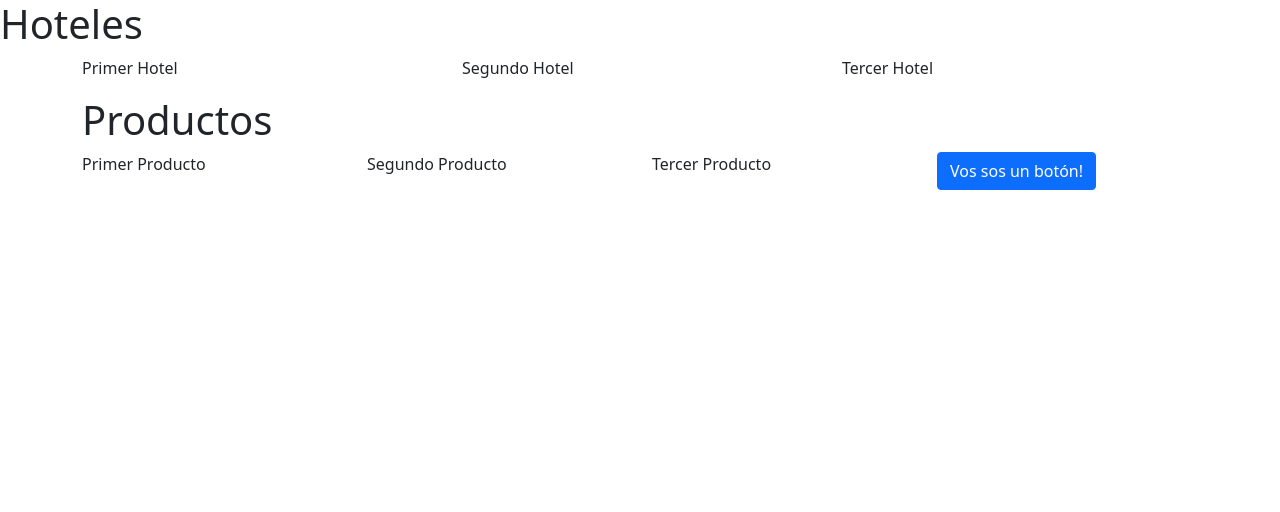
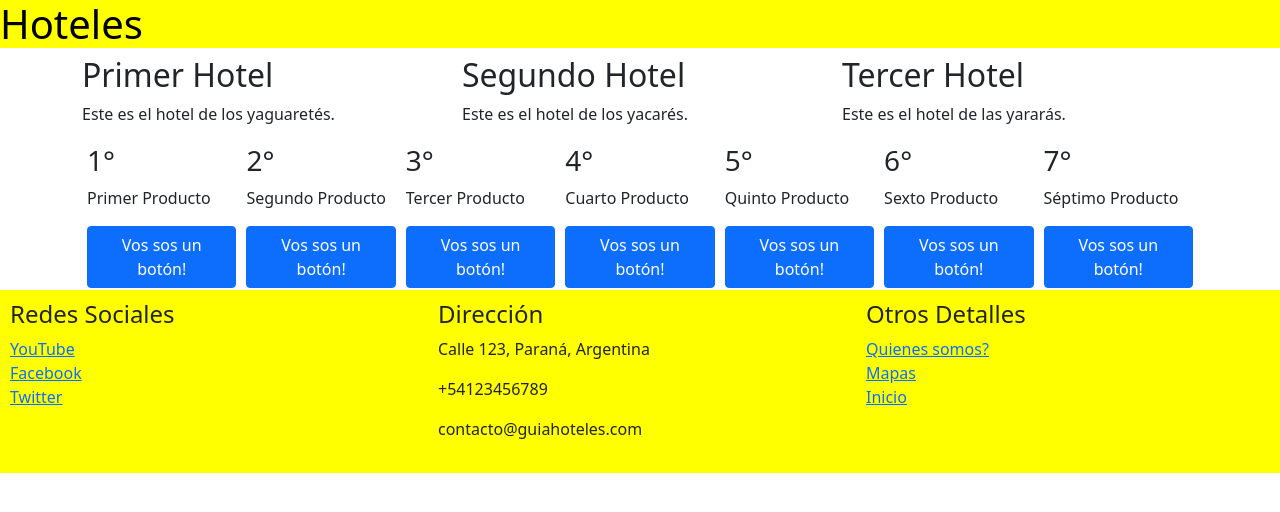
Before and after one commit to beatricemakdah/guia-hoteles, a website: page index.html in a window 1280 px wide. Drawn offline with nearby package versions, Linux system fonts and the light colour scheme.

Commit message:
Agregamos elementos flex

```diff
--- /dev/null
+++ b/css/main.css
@@ -0,0 +1,16 @@
+.jumbotron {
+    background-color: yellow;
+    color: black;
+}
+
+footer {
+    padding: 10px 10px 0 10px;
+    background-color: yellow;
+    margin-bottom: 0;
+}
+
+.card-hotel {
+    flex: 1 150px;
+    padding: 2px 5px 2px 5px;
+    height 100%;
+}
--- a/index.html
+++ b/index.html
@@ -3,38 +3,64 @@
   <head>
     <meta charset="utf-8">
     <meta name="viewport" content="width=device-width, initial-scale=1, shrink-to-fit=no">
-    <title>Bootstrap demo</title>
+    <title>Guía Hoteles</title>
     <link rel="stylesheet" href="node_modules/bootstrap/dist/css/bootstrap.min.css">
+    <link rel="stylesheet" href="css/main.css">
   </head>
   <body>
     <div class="jumbotron">
         <h1>Hoteles</h1>
+    </div>
     <div class="container">
         <div class="row">
             <div class="col">
-                    <p>Primer Hotel</p>
+                <h2>Primer Hotel</h2>
+                <p>Este es el hotel de los yaguaretés.</p>
             </div>
             <div class="col">
-                    <p>Segundo Hotel</p>
+                <h2>Segundo Hotel</h2>
+                <p>Este es el hotel de los yacarés.</p>
             </div>
             <div class="col">
-                    <p>Tercer Hotel</p>
+                <h2>Tercer Hotel</h2>
+                <p>Este es el hotel de las yararás.</p>
             </div>
         </div>
-            <h1>Productos</h1>
-            <div class="row">
-                <div class="col">
+        <div class="d-flex flex-wrap">
+            <div class="col card-hotel">
+                <h3>1°</h3>
                 <p>Primer Producto</p>
+                <button class="btn btn-primary">Vos sos un botón!</button>
             </div>
-                <div class="col">
+            <div class="col card-hotel">
+                <h3>2°</h3>
                 <p>Segundo Producto</p>
+                <button class="btn btn-primary">Vos sos un botón!</button>
             </div>
-                <div class="col">
+            <div class="col card-hotel">
+                <h3>3°</h3>
                 <p>Tercer Producto</p>
+                <button class="btn btn-primary">Vos sos un botón!</button>
             </div>
-                <div class="col">
-                    <button type="button" class="btn btn-primary">Vos sos un botón!</button>
+            <div class="col card-hotel">
+                <h3>4°</h3>
+                <p>Cuarto Producto</p>
+                <button class="btn btn-primary">Vos sos un botón!</button>
             </div>
+            <div class="col card-hotel">
+                <h3>5°</h3>
+                <p>Quinto Producto</p>
+                <button class="btn btn-primary">Vos sos un botón!</button>
+            </div>
+            <div class="col card-hotel">
+                <h3>6°</h3>
+                <p>Sexto Producto</p>
+                <button class="btn btn-primary">Vos sos un botón!</button>
+            </div>
+            <div class="col card-hotel">
+                <h3>7°</h3>
+                <p>Séptimo Producto</p>
+                <button class="btn btn-primary">Vos sos un botón!</button>
             </div>
         </div>
     </div>
@@ -42,4 +68,29 @@
     <script src="node_modules/popper.js/dist/popper.min.js"></script>
     <script src="node_modules/bootstrap/dist/js/bootstrap.min.js"></script>
     </body>
+
+    <footer>
+        <div class="row">
+            <div class="col-sm-4 d-flex flex-column">
+                <h4>Redes Sociales</h4>
+                <a href="https://www.youtube.com/">YouTube</a>
+                <a href="https://www.facebook.com/">Facebook</a>
+                <a href="https://twitter.com/">Twitter</a>
+            </div>
+            <div class="col-sm-4 d-flex flex-column">
+                <address>
+                    <h4>Dirección</h4>
+                    <p>Calle 123, Paraná, Argentina</p>
+                    <p>+54123456789</p>
+                    <p>contacto@guiahoteles.com</p>
+                </address>
+            </div>
+            <div class="col-sm-4 d-flex flex-column">
+                <h4>Otros Detalles</h4>
+                <a href="https://www.youtube.com/">Quienes somos?</a>
+                <a href="https://www.facebook.com/">Mapas</a>
+                <a href="https://twitter.com/">Inicio</a>
+            </div>
+        </div>
+    </footer>
 </html>
```
Also changed, not shown: 1 other file. Lines whose indentation alone changed are shown as unchanged.
